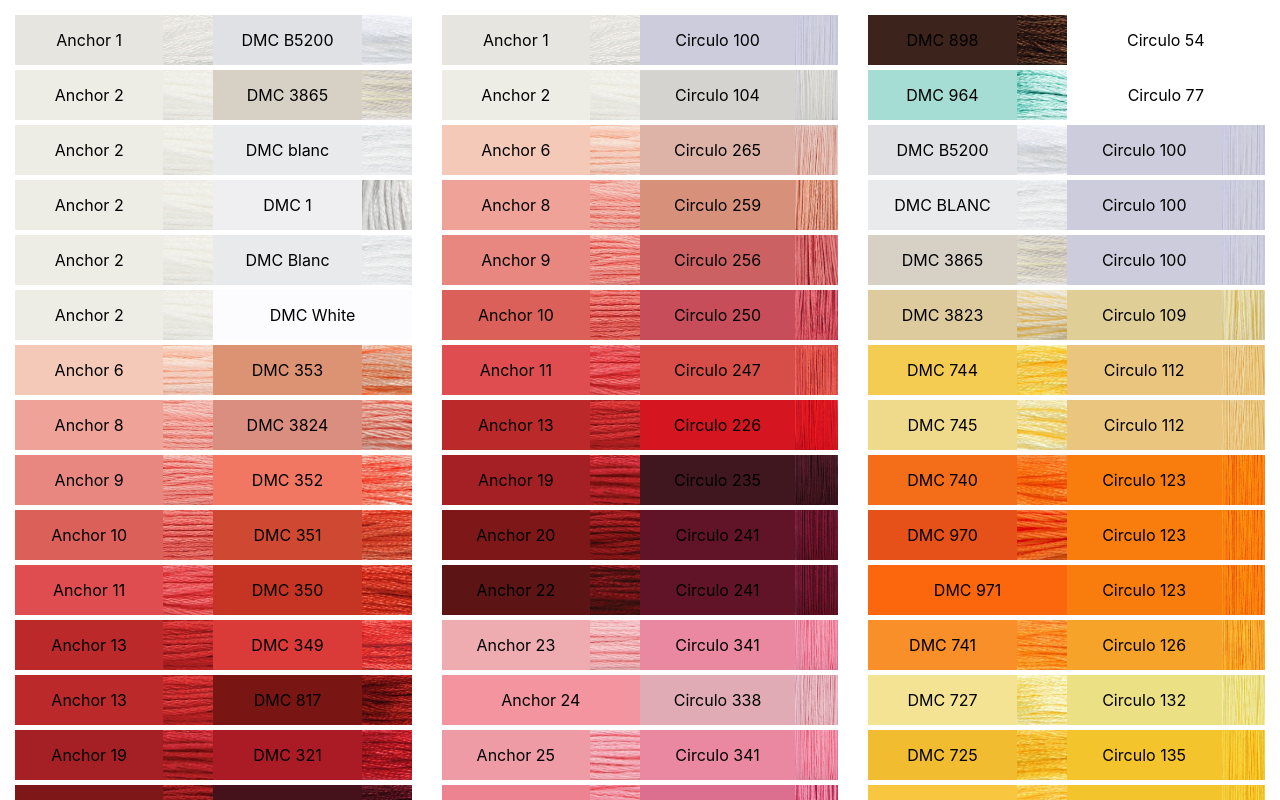
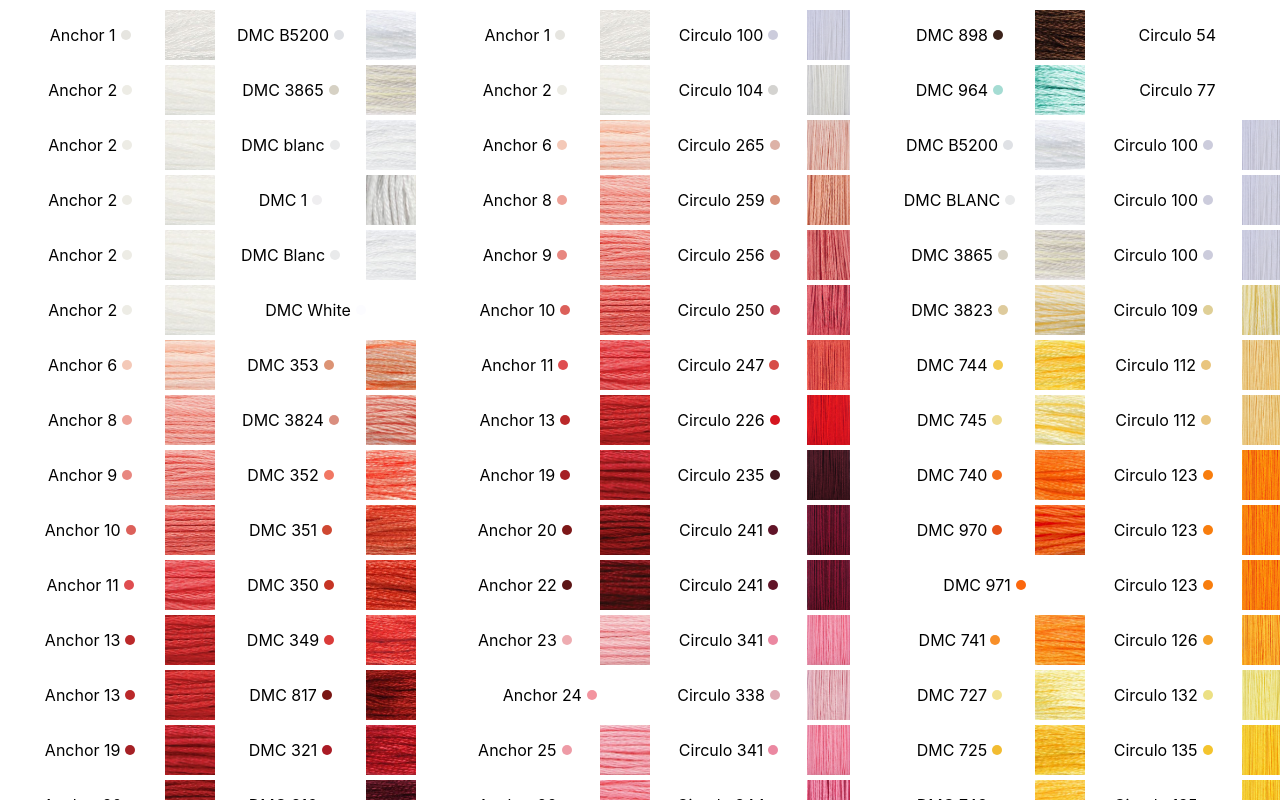
Before and after one commit to talitahalboth/bordados-codados, a React (Create React App) app: page / in a window 1280 px wide. Shown: the top 800 px of the page. Built offline with nearby package versions, Linux system fonts and the light colour scheme.

Commit message:
trying not to break this

```diff
--- /dev/null
+++ b/src/Components/Circle.tsx
@@ -0,0 +1,24 @@
+interface Props {
+  bgColor: string
+  csx?: React.CSSProperties
+}
+
+const Circle = ({ bgColor, csx }: Props) => {
+  const circleStyle = {
+    padding: 10,
+    margin: 20,
+    display: 'inline-block',
+    backgroundColor: bgColor,
+    borderRadius: '50%',
+    width: 100,
+    height: 100,
+    left: 0,
+    top: 0,
+  }
+
+  const styleCsx = csx ? { ...circleStyle, ...csx } : { ...circleStyle }
+
+  return <div style={styleCsx}></div>
+}
+
+export default Circle
--- a/src/Components/ComparationList.tsx
+++ b/src/Components/ComparationList.tsx
@@ -1,7 +1,5 @@
-
 const ComparationList = () => {
-
-    return <div />
+  return <div />
 }
 
 export default ComparationList
--- /dev/null
+++ b/src/Components/ComparisonBoxes.tsx
@@ -0,0 +1,42 @@
+import type { Theme } from '@material-ui/core/styles'
+import { makeStyles, createStyles } from '@material-ui/core/styles'
+import Grid from '@material-ui/core/Grid'
+
+import AnchorToCirculo from './AnchorToCirculo'
+import CirculoToDmc from './CirculoToDmc'
+import AnchorToDmc from './AnchorToDmc'
+
+const useStyles = makeStyles((theme: Theme) =>
+  createStyles({
+    root: {
+      flexGrow: 1,
+    },
+    paper: {
+      padding: theme.spacing(2),
+      textAlign: 'center',
+      color: theme.palette.text.secondary,
+    },
+  })
+)
+
+const ComparisonBoxes = () => {
+  const classes = useStyles()
+
+  return (
+    <div className={classes.root}>
+      <Grid container spacing={3}>
+        <Grid item xs>
+          <AnchorToDmc />
+        </Grid>
+        <Grid item xs>
+          <AnchorToCirculo />
+        </Grid>
+        <Grid item xs>
+          <CirculoToDmc />
+        </Grid>
+      </Grid>
+    </div>
+  )
+}
+
+export default ComparisonBoxes
--- a/src/Components/Main.tsx
+++ b/src/Components/Main.tsx
@@ -1,20 +1,15 @@
-import AnchorToCirculo from "./AnchorToCirculo"
-import CirculoToDmc from "./CirculoToDmc"
-import AnchorToDmc from "./AnchorToDmc"
-import { anchorImages } from "../__fixtures__/coresAnchor"
-import { getAverageRGB } from "../utils/imageColour"
+// import AnchorToCirculo from "./AnchorToCirculo"
+// import CirculoToDmc from "./CirculoToDmc"
+// import AnchorToDmc from "./AnchorToDmc"
+// import { Box } from "@material-ui/core"
+import ComparisonBoxes from './ComparisonBoxes'
 
 const Main = () => {
-    const file = anchorImages().get("1")
-    if (file)
-        console.log(getAverageRGB(file))
-    return (
-        <div style={{ display: 'flex', flexDirection: 'row' }}>
-            <AnchorToDmc />
-            <AnchorToCirculo />
-            <CirculoToDmc />
-        </div>
-    )
+  return (
+    <div>
+      <ComparisonBoxes />
+    </div>
+  )
 }
 
 export default Main
--- a/src/Components/SideBySideList/ColourWithImage.tsx
+++ b/src/Components/SideBySideList/ColourWithImage.tsx
@@ -1,7 +1,7 @@
 // import { getAverageRGB } from "../../utils/imageColour"
 
-import { threadsToHex } from "../../__fixtures__/threadsToHex";
-
+import { threadsToHex } from '../../__fixtures__/threadsToHex'
+import Circle from '../Circle'
 
 interface Props {
   file?: string
@@ -11,34 +11,58 @@
   count: number
 }
 
-
-const ColourWithImage = ({ file, label, colourName, backgroundColour }: Props) => {
-
-    const newBack = threadsToHex.find(element => element.colourName === `${label.toLowerCase()}-${colourName.toLowerCase()}`)?.hexCode
+const ColourWithImage = ({
+  file,
+  label,
+  colourName,
+  backgroundColour,
+}: Props) => {
+  const newBack = threadsToHex.find(
+    (element) =>
+      element.colourName ===
+      `${label.toLowerCase()}-${colourName.toLowerCase()}`
+  )?.hexCode
 
   return (
-        <div style={{
+    <div
+      style={{
         display: 'flex',
         flexDirection: 'row',
-            alignContent: "space-between",
+        alignContent: 'space-between',
         width: '100%',
-            alignItems: "center",
-        }}>
-            <div style={{
+        alignItems: 'center',
+      }}
+    >
+      <div
+        style={{
           display: 'flex',
-                backgroundColor: newBack ?? backgroundColour,
-                width: "100%",
-                height: "50px",
+          width: '100%',
+          height: '50px',
           justifyContent: 'center',
-                alignItems: "center"
-            }}>
-
+          alignItems: 'center',
+        }}
+      >
         <span>{`${label} ${colourName}`}</span>
+        <Circle
+          bgColor={newBack ?? backgroundColour ?? 'white'}
+          csx={{
+            height: '10px',
+            width: '10px',
+            padding: '0px',
+            margin: '0px 0px 0px 5px',
+          }}
+        />
       </div>
-            {file && <img id={`${label}-${colourName}`} style={{ maxHeight: "50px", maxWidth: "50px" }} alt="threadPicture" src={file} />}
+      {file && (
+        <img
+          id={`${label}-${colourName}`}
+          style={{ maxHeight: '50px', maxWidth: '50px' }}
+          alt="threadPicture"
+          src={file}
+        />
+      )}
     </div>
   )
-
 }
 
 export default ColourWithImage
--- a/src/Components/SideBySideList/index.tsx
+++ b/src/Components/SideBySideList/index.tsx
@@ -1,5 +1,5 @@
-import ColourWithImage from "./ColourWithImage"
-import { colourMappingCHildStyle, colourMappingStyle } from "../styles"
+import ColourWithImage from './ColourWithImage'
+import { colourMappingCHildStyle, colourMappingStyle } from '../styles'
 
 export interface ComparisonElements {
   elementA: string
@@ -19,34 +19,44 @@
   elementBImages: Map<string, string>
 }
 
-const SideBySideList = ({ elementALabel, elementBLabel, sortedElementList, elementAColourListMap, elementBColourListMap, elementAImages, elementBImages }: Props) => {
-
-
-    return (<div style={colourMappingStyle}  >
-        {
-            sortedElementList.map((entry, index) => {
+const SideBySideList = ({
+  elementALabel,
+  elementBLabel,
+  sortedElementList,
+  elementAColourListMap,
+  elementBColourListMap,
+  elementAImages,
+  elementBImages,
+}: Props) => {
+  return (
+    <div style={colourMappingStyle}>
+      {sortedElementList.map((entry, index) => {
         return (
           <div style={colourMappingCHildStyle} key={index}>
             <ColourWithImage
               count={index}
-                            backgroundColour={elementAColourListMap.get(entry.elementA) ?? "white"}
+              backgroundColour={
+                elementAColourListMap.get(entry.elementA) ?? 'white'
+              }
               label={elementALabel}
               colourName={entry.elementA}
-                            file={elementAImages.get(entry.elementA.toLowerCase())} />
+              file={elementAImages.get(entry.elementA.toLowerCase())}
+            />
 
             <ColourWithImage
               count={index}
-                            backgroundColour={elementBColourListMap.get(entry.elementB) ?? "white"}
+              backgroundColour={
+                elementBColourListMap.get(entry.elementB) ?? 'white'
+              }
               label={elementBLabel}
               colourName={entry.elementB}
-                            file={elementBImages.get(entry.elementB.toLowerCase())} />
-
+              file={elementBImages.get(entry.elementB.toLowerCase())}
+            />
           </div>
         )
-
-            })
-        }
-    </div>)
+      })}
+    </div>
+  )
 }
 
 export default SideBySideList
```
Also changed, not shown: src/Components/AnchorToCirculo.tsx (+7 -8 lines), src/Components/AnchorToDmc.tsx (+9 -13 lines), src/Components/CirculoToDmc.tsx (+8 -9 lines). Lines whose indentation alone changed are shown as unchanged.
